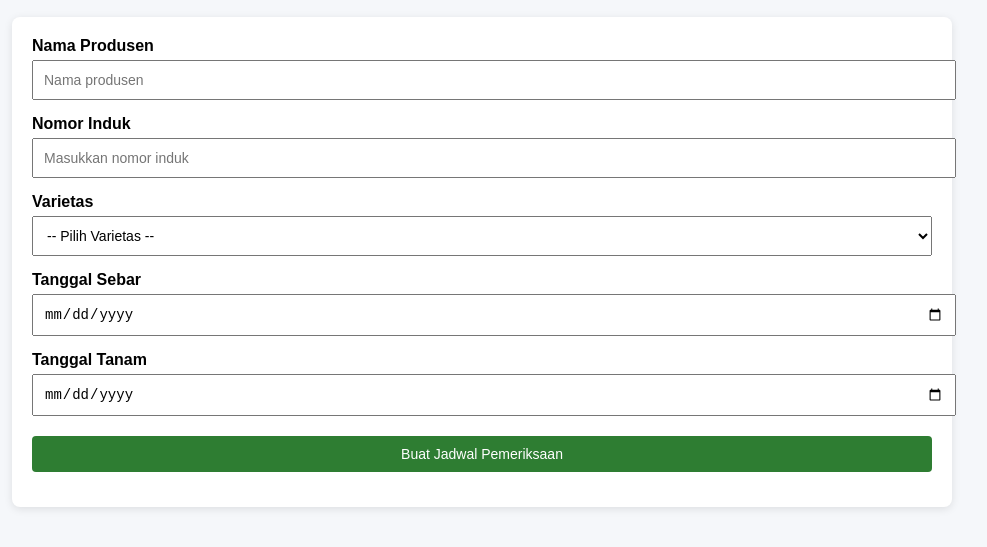
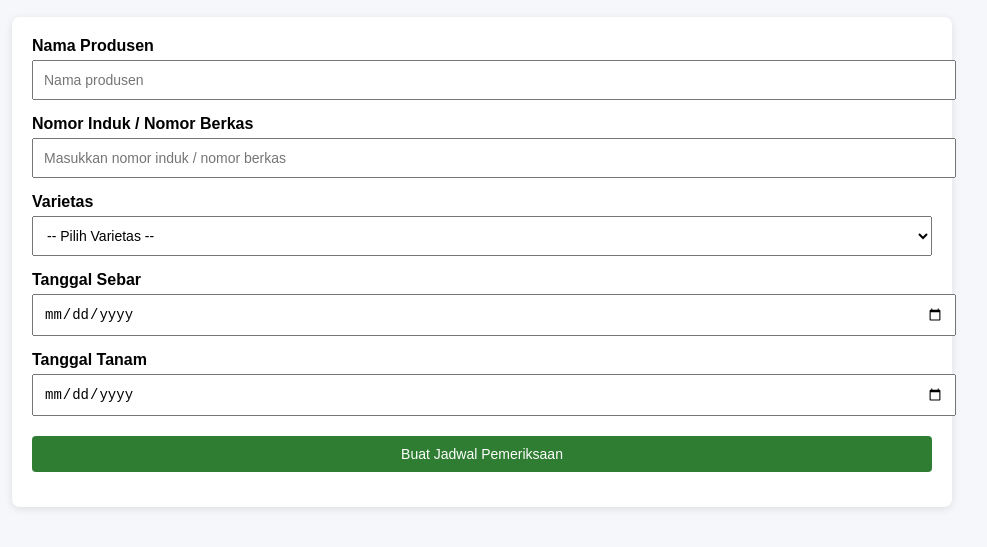
Before and after one commit to SIPAKARBENIH/SistemPerhitunganKalenderBenih, a plain HTML site: page index.html in a window 1280 px wide. Shown: the part 121-668 px from the top of the page, without its empty margins (158-1145 px from the left). Drawn offline with Linux system fonts and the light colour scheme.

Commit message:
Update index.html

```diff
--- a/index.html
+++ b/index.html
@@ -33,8 +33,8 @@
   </div>
 
   <div class="form-group">
-    <label>Nomor Induk</label>
-    <input type="text" id="nomorInduk" placeholder="Masukkan nomor induk" />
+    <label>Nomor Induk / Nomor Berkas</label>
+    <input type="text" id="nomorInduk" placeholder="Masukkan nomor induk / nomor berkas" />
   </div>
 
   <div class="form-group">
```
